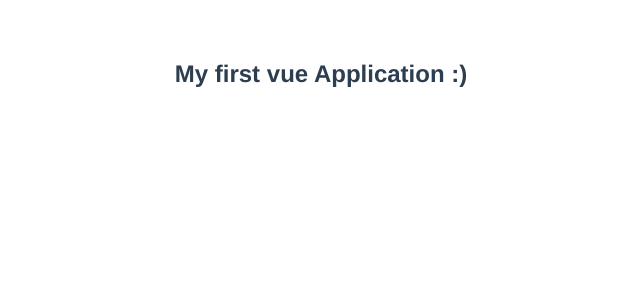
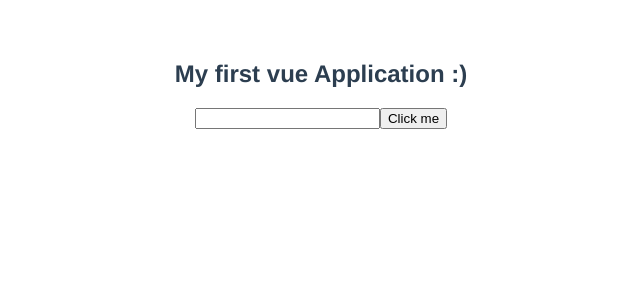
Before and after one commit to kiboma2021/VueCLI, a Vue app: page / in a window 1280 px wide. Shown: the top 300 px of the page, without its empty margins (319-959 px from the left). Built offline with nearby package versions, Linux system fonts and the light colour scheme.

Commit message:
Use ref attribute

```diff
--- a/src/App.vue
+++ b/src/App.vue
@@ -1,5 +1,8 @@
 <template>
   <h2>{{title}}</h2>
+  <input type="text" ref="name">
+  <button @click="className">Click me</button>
+
 </template>
 
 <script>
@@ -9,6 +12,12 @@
   data () {
     return {
     title:'My first vue Application :)'
+    }
+  },
+  methods: {
+    className() {
+      this.$refs.name.classList="active"
+      this.$refs.name.focus()
     }
   }
 }
```
